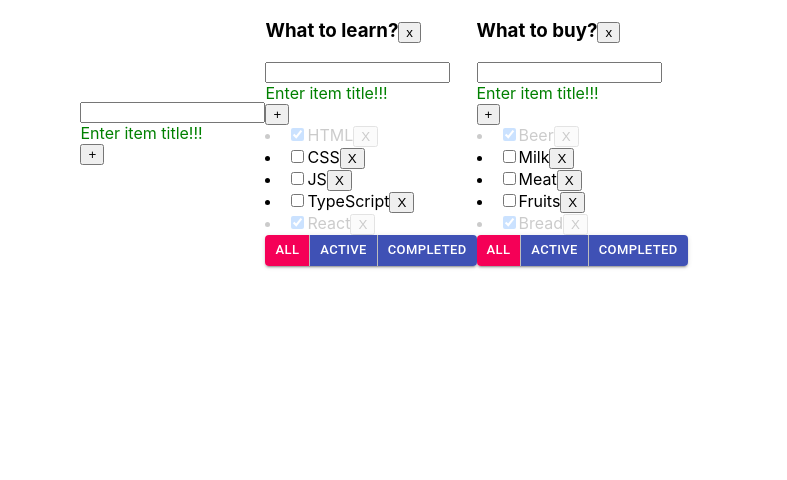
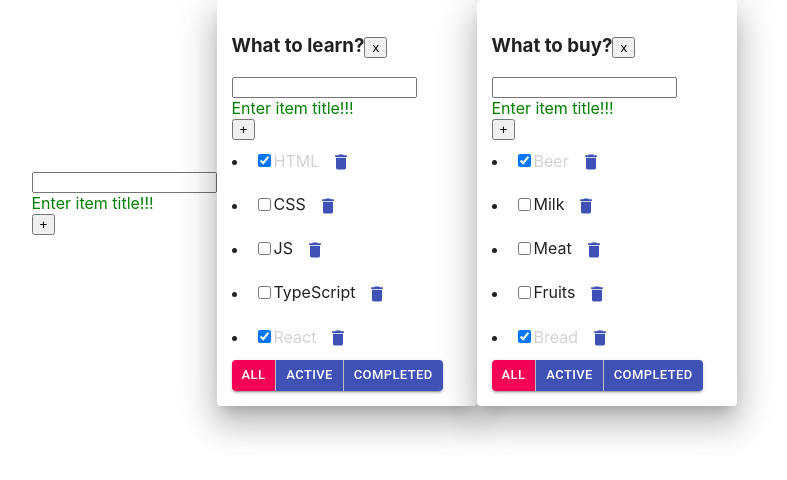
Before and after one commit to SRGREEN90/New-Todo-List, a React (Create React App) app: page / in a window 1280 px wide. Shown: the top 480 px of the page, without its empty margins (256-1043 px from the left). Built offline with nearby package versions, Linux system fonts and the light colour scheme.

Commit message:
'added deleteIcon'

```diff
--- a/src/App.css
+++ b/src/App.css
@@ -3,6 +3,7 @@
     flex-direction: row;
     justify-content: center;
     align-items: center;
+    flex-wrap: wrap;
 }
 
 /*.App-logo {*/
--- a/src/App.tsx
+++ b/src/App.tsx
@@ -3,6 +3,7 @@ import './App.css';
 import Todolist from "./components/Todolist";
 import {v1} from "uuid";
 import AddItemForm from "./components/AddItemForm";
+import {Paper} from "@material-ui/core";
 
 export type TaskType = {
     id: string
@@ -97,7 +98,7 @@ function App() {
 
 
         return(
-            <div>
+            <Paper elevation={20} style={{padding: "15px"}}>
                 <Todolist
                     key={tl.id}
                     todoId={tl.id}
@@ -112,7 +113,7 @@ function App() {
                     changeTaskTitle={changeTaskTitle}
                     changeTodolistTitle={changeTodolistTitle}
                 />
-            </div>
+            </Paper>
         )
     })
 
--- a/src/components/TodoList.module.css
+++ b/src/components/TodoList.module.css
@@ -13,3 +13,7 @@
     outline: none;
     border: 3px solid red;
 }
+
+.todoList{
+    width: 230px;
+}
--- a/src/components/Todolist.tsx
+++ b/src/components/Todolist.tsx
@@ -4,7 +4,9 @@ import AddItemForm from './AddItemForm';
 import s from "./TodoList.module.css";
 import EditableSpan from "../EditableSpan";
 import ButtonsBlock from "../ButtonsBlock";
-
+import {IconButton} from "@material-ui/core";
+import DeleteIcon from '@material-ui/icons/Delete';
+import {Delete} from "@material-ui/icons";
 
 type TodolistPropsType = {
     todoId: string
@@ -55,22 +57,31 @@ const Todolist: FC<TodolistPropsType> = ({
         }
 
         return(
-            <li key={task.id} className={getClasses()}>
+            <li key={task.id}>
                 <input
                     type='checkbox'
                     checked={task.isDone}
                     onChange={onCheckedHandler}
                 />
-                {/*<span className={getClasses()}>{task.title}</span>*/}
-                <EditableSpan someTitle={task.title} changeTitle={changeTaskForRenderTitle}/>
-                <button onClick={removeTaskHandler}>X</button>
+                <span className={getClasses()}>
+                <EditableSpan
+                    someTitle={task.title}
+                    changeTitle={changeTaskForRenderTitle}
+                />
+                </span>
+
+                <IconButton onClick={removeTaskHandler} color={"primary"}>
+                    <DeleteIcon fontSize="small" />
+
+                </IconButton>
+
             </li>
 
         )
 
     })
 
-    return <div>
+    return <div className={s.todoList}>
         <h3>
             <EditableSpan someTitle={title} changeTitle={changeTodolistEditableTitle}/>
             {/*{title}*/}
```
